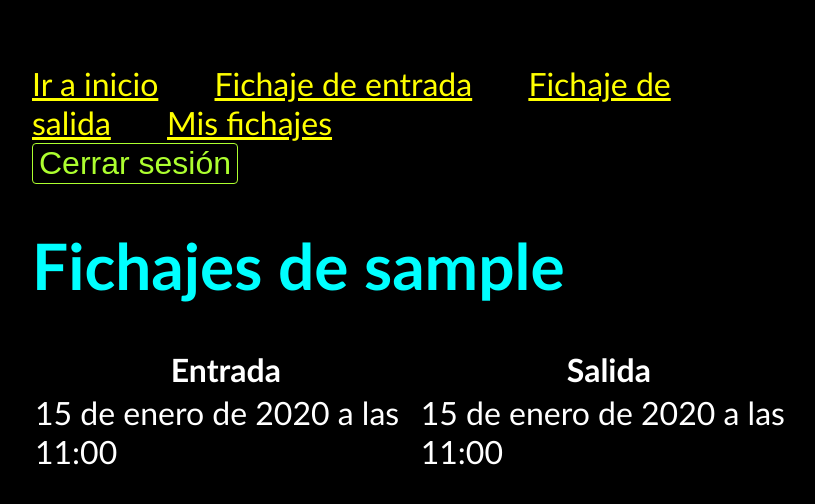
After one commit to jairochapela/fichajes, a Django app: page /fichajes in a window 1280 px wide. The commit adds this page. Shown: the top 504 px of the page, without its empty margins (224-1039 px from the left). Run offline with Django 4.2, Linux system fonts and the light colour scheme; a user stored in the database is signed in; tables that the repository leaves empty hold one stand-in row (values such as "Sample post").

Commit message:
Fichajes personales. Autenticación. Sesiones.

```diff
--- a/fichajes/templates/base.html
+++ b/fichajes/templates/base.html
@@ -54,6 +54,15 @@
         <a href="{% url 'portada' %}">Ir a inicio</a>
         <a href="{% url 'entrada' %}">Fichaje de entrada</a>
         <a href="{% url 'salida' %}">Fichaje de salida</a>
+        <a href="{% url 'fichajes' %}">Mis fichajes</a>
+
+        <form action="{% url 'logout' %}" method="post">
+            {% csrf_token %}
+            <input type="hidden" name="next"
+                    value="{% url 'portada' %}">
+            <button type="submit">Cerrar sesión</button>
+        </form>
+
     </nav>
     {% block contenido %}
     {% endblock %}
--- /dev/null
+++ b/fichajes/templates/mis_fichajes.html
@@ -0,0 +1,26 @@
+{% extends 'base.html' %}
+
+{% block titulo %}
+Fichajes de {{usuario}}
+{% endblock %}
+
+{% block contenido %}
+<h1>Fichajes de {{usuario}}</h1>
+
+<table>
+    <thead>
+        <tr>
+            <th>Entrada</th>
+            <th>Salida</th>
+        </tr>
+    </thead>
+    <tbody>
+        {% for f in fichajes %}
+        <tr>
+            <td>{{f.entrada}}</td>
+            <td>{{f.salida}}</td>
+        </tr>
+        {% endfor %}
+    </tbody>
+</table>
+{% endblock %}
--- a/fichajes/views.py
+++ b/fichajes/views.py
@@ -4,6 +4,7 @@ from django.http import HttpResponse
 from django.views import View
 from fichajes.forms import EntradaForm, SalidaForm
 from fichajes.models import Fichaje
+from django.contrib.auth.decorators import login_required
 
 # Create your views here.
 def hola(request):
@@ -73,3 +74,13 @@ class SalidaView(View):
         except Exception as error:
             formulario.add_error(None, error)
             return render(request, 'salida.html', {'formulario':formulario})
+
+
+@login_required
+def mis_fichajes(request):
+    fichajes = Fichaje.objects\
+        .filter(usuario=request.user).all()
+    return render(request,'mis_fichajes.html', {
+        'usuario': request.user,
+        'fichajes': fichajes
+    })
--- a/hola/urls.py
+++ b/hola/urls.py
@@ -14,8 +14,8 @@ Including another URLconf
     2. Add a URL to urlpatterns:  path('blog/', include('blog.urls'))
 """
 from django.contrib import admin
-from django.urls import path
-from fichajes.views import EntradaView, SalidaView, estado_fichaje, hola
+from django.urls import path, include
+from fichajes.views import EntradaView, SalidaView, estado_fichaje, hola, mis_fichajes
 
 urlpatterns = [
     path('', hola, name="portada"),
@@ -23,4 +23,6 @@ urlpatterns = [
     path('salida', SalidaView.as_view(), name="salida"),
     path('estado/<int:usuario_id>', estado_fichaje, name="estado"),
     path('admin/', admin.site.urls),
+    path('fichajes', mis_fichajes, name='fichajes'),
+    path('accounts/', include('django.contrib.auth.urls'))
 ]
```
Also changed, not shown: fichajes/templates/registration/login.html (added, +14 -0 lines).
